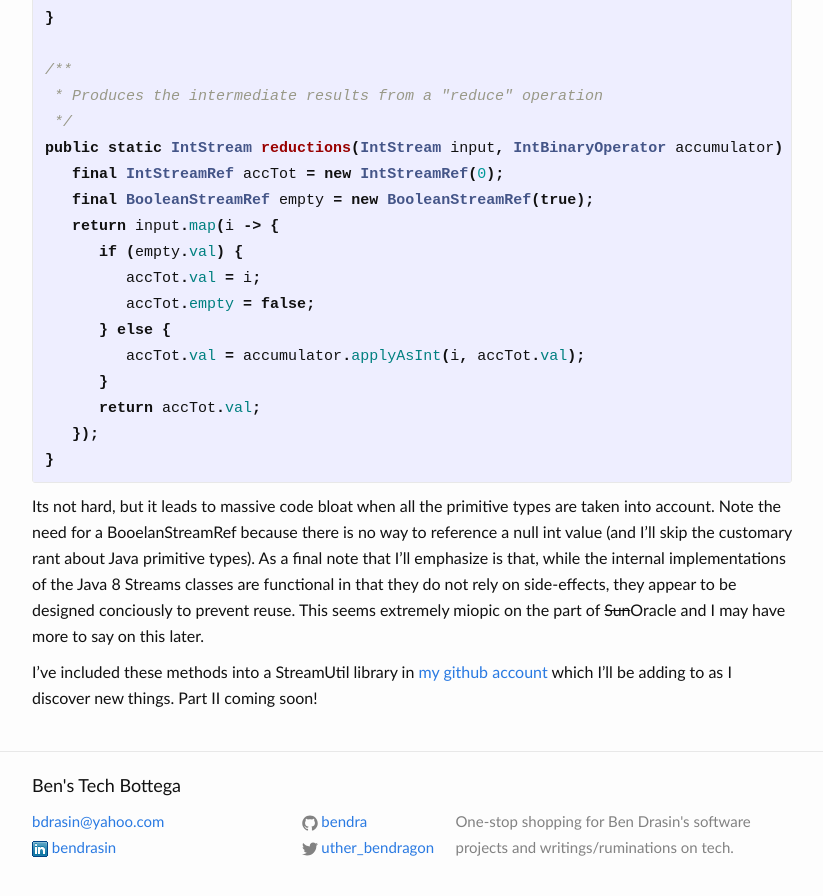
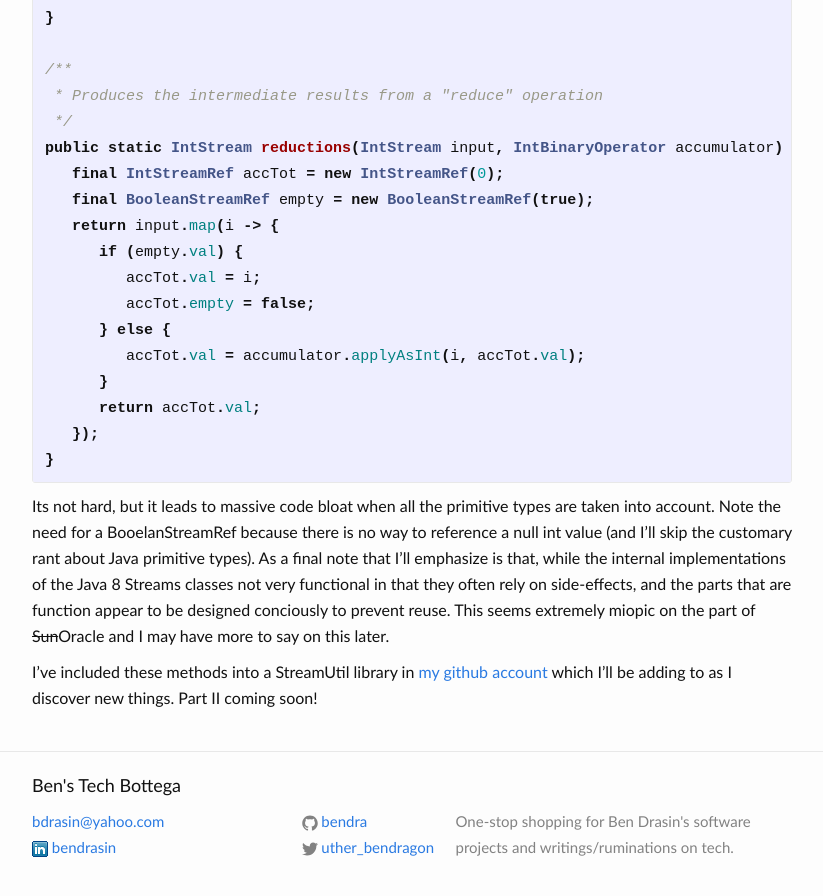
Before and after one commit to bendra/bendra.github.io, a Jekyll site: the page built from _posts/2014-10-28-fun-with-java-8-streams.markdown, in a window 1280 px wide and 900 px high, scrolled down 3519 px. Shown: the top 896 px of the window, without its empty margins (228-1051 px from the left). Built offline with Jekyll 4.4.1, drawn with Linux system fonts in a browser that asks for light colours; comment, search, counter and statistics services are not loaded.

Commit message:
Update 2014-10-28-fun-with-java-8-streams.markdown

```diff
--- a/_posts/2014-10-28-fun-with-java-8-streams.markdown
+++ b/_posts/2014-10-28-fun-with-java-8-streams.markdown
@@ -159,6 +159,6 @@ public static IntStream reductions(IntStream input, IntBinaryOperator accumulato
 {% endhighlight %}
 
 
-Its not hard, but it leads to massive code bloat when all the primitive types are taken into account.  Note the need for a BooelanStreamRef because there is no way to reference a null int value (and I'll skip the customary rant about Java primitive types).  As a final note that I'll emphasize is that, while the internal implementations of the Java 8 Streams classes are functional in that they do not rely on side-effects, they appear to be designed conciously to prevent reuse.  This seems extremely miopic on the part of <del>Sun</del>Oracle and I may have more to say on this later.
+Its not hard, but it leads to massive code bloat when all the primitive types are taken into account.  Note the need for a BooelanStreamRef because there is no way to reference a null int value (and I'll skip the customary rant about Java primitive types).  As a final note that I'll emphasize is that, while the internal implementations of the Java 8 Streams classes not very functional in that they often rely on side-effects, and the parts that are function appear to be designed conciously to prevent reuse.  This seems extremely miopic on the part of <del>Sun</del>Oracle and I may have more to say on this later.
 
 I've included these methods into a StreamUtil library in [my github account](https://www.github.com/bendra/bendra-util) which I'll be adding to as I discover new things.  Part II coming soon!
```
